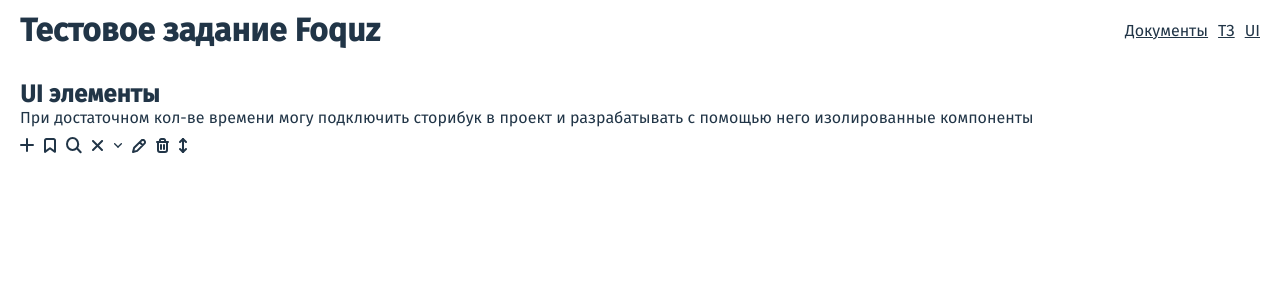
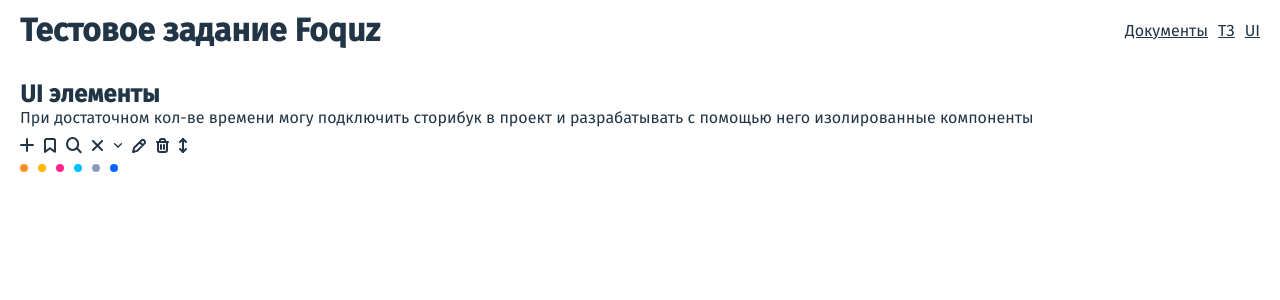
Before and after one commit to DanilChugaev/foquz-docs, a Vue app: page /ui in a window 1280 px wide. Shown: the top 300 px of the page. Built offline with nearby package versions, Linux system fonts and the light colour scheme.

Commit message:
adds indicator

```diff
--- a/src/assets/scss/variables/colors.scss
+++ b/src/assets/scss/variables/colors.scss
@@ -1,5 +1,9 @@
 :root {
+    --black-color: #000;
+
     --text-color: #213547;
     --text-hover-color: #274056;
     --link-hover-color: rgb(175, 77, 77);
+
+    --indicator-shadow-color: rgba(0, 0, 0, 0.25);
 }
--- /dev/null
+++ b/src/components/indicator.vue
@@ -0,0 +1,34 @@
+<template>
+    <span
+        class="indicator"
+        :style="[
+            `background-color: ${color}`
+        ]"
+    ></span>
+</template>
+
+<script lang="ts">
+export default {
+    name: 'indicator',
+
+    props: {
+        color: {
+            type: String,
+            required: true,
+        }
+    },
+};
+</script>
+
+<style scoped lang="scss">
+    .indicator {
+        width: 8px;
+        height: 8px;
+        border-radius: 50%;
+
+        &:hover {
+            border: 1px solid var(--black-color);
+            box-shadow: 0 4px 4px var(--indicator-shadow-color);
+        }
+    }
+</style>
--- a/src/pages/ui.vue
+++ b/src/pages/ui.vue
@@ -13,6 +13,15 @@
             <IconDelete />
             <IconMove />
         </div>
+
+        <div class="container">
+            <Indicator color="#FF8D23" />
+            <Indicator color="#FFB800" />
+            <Indicator color="#FF238D" />
+            <Indicator color="#00C2FF" />
+            <Indicator color="#8E9CBB" />
+            <Indicator color="#0066FF" />
+        </div>
     </div>
 </template>
 
@@ -25,6 +34,7 @@ import IconArrow from '~/components/icons/arrow.vue';
 import IconEdit from '~/components/icons/edit.vue';
 import IconDelete from '~/components/icons/delete.vue';
 import IconMove from '~/components/icons/move.vue';
+import Indicator from '~/components/indicator.vue';
 
 export default {
     name: 'ui',
@@ -38,6 +48,7 @@ export default {
         IconEdit,
         IconDelete,
         IconMove,
+        Indicator,
     },
 };
 </script>
@@ -52,7 +63,8 @@ export default {
         align-items: center;
         margin-top: var(--spacer-b);
 
-        svg + svg {
+        svg + svg,
+        .indicator + .indicator {
             margin-left: var(--spacer-b);
         }
     }
```
